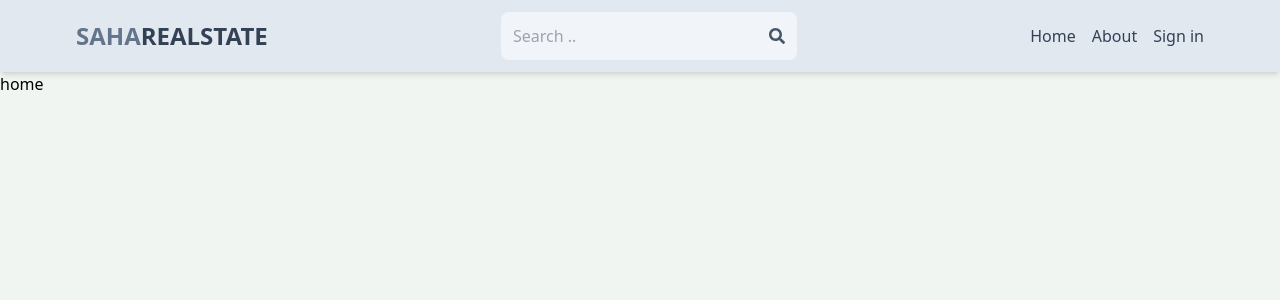
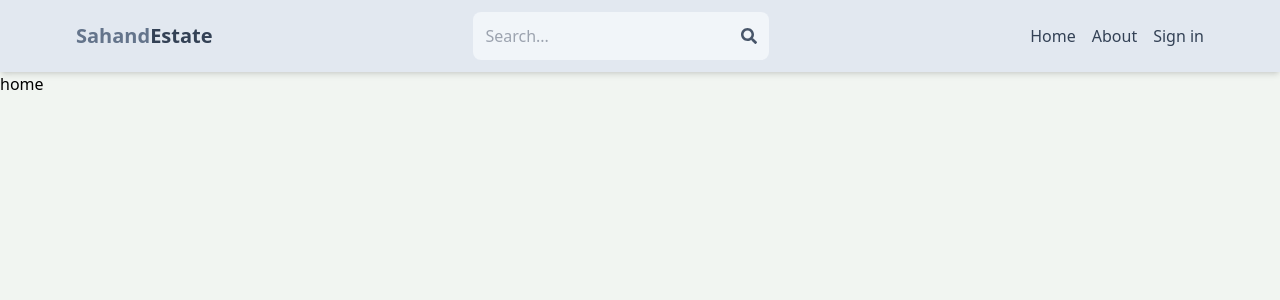
Before and after one commit to ezra126/realestate-mern, a React (Vite) app in the folder realstate/: page / in a window 1280 px wide. Shown: the top 300 px of the page. Built offline with nearby package versions, Linux system fonts and the light colour scheme; no server answers.

Commit message:
complete header search form

```diff
--- a/realstate/src/components/Header.jsx
+++ b/realstate/src/components/Header.jsx
@@ -1,28 +1,50 @@
-import React from "react";
 import { FaSearch } from "react-icons/fa";
-import { Link } from "react-router-dom";
+import { Link, useNavigate } from "react-router-dom";
 import { useSelector } from "react-redux";
 import { useEffect, useState } from "react";
 
 export default function Header() {
   const { currentUser } = useSelector((state) => state.user);
+  const [searchTerm, setSearchTerm] = useState("");
+  const navigate = useNavigate();
+  const handleSubmit = (e) => {
+    e.preventDefault();
+    const urlParams = new URLSearchParams(window.location.search);
+    urlParams.set("searchTerm", searchTerm);
+    const searchQuery = urlParams.toString();
+    navigate(`/search?${searchQuery}`);
+  };
+
+  useEffect(() => {
+    const urlParams = new URLSearchParams(location.search);
+    const searchTermFromUrl = urlParams.get("searchTerm");
+    if (searchTermFromUrl) {
+      setSearchTerm(searchTermFromUrl);
+    }
+  }, [location.search]);
   return (
     <header className="bg-slate-200 shadow-md">
       <div className="flex justify-between items-center max-w-6xl mx-auto p-3">
         <Link to="/">
-          <h1 className="font-bold text-sm sm:text-2xl flex flex-wrap">
-            <span className="text-slate-500">SAHA</span>
-            <span className="text-slate-700">REALSTATE</span>
+          <h1 className="font-bold text-sm sm:text-xl flex flex-wrap">
+            <span className="text-slate-500">Sahand</span>
+            <span className="text-slate-700">Estate</span>
           </h1>
         </Link>
-
-        <form className="bg-slate-100 p-3 rounded-lg flex items-center">
+        <form
+          onSubmit={handleSubmit}
+          className="bg-slate-100 p-3 rounded-lg flex items-center"
+        >
           <input
             type="text"
-            placeholder="Search .."
+            placeholder="Search..."
             className="bg-transparent focus:outline-none w-24 sm:w-64"
+            value={searchTerm}
+            onChange={(e) => setSearchTerm(e.target.value)}
           />
-          <FaSearch className="text-slate-600" />
+          <button>
+            <FaSearch className="text-slate-600" />
+          </button>
         </form>
         <ul className="flex gap-4">
           <Link to="/">
```
